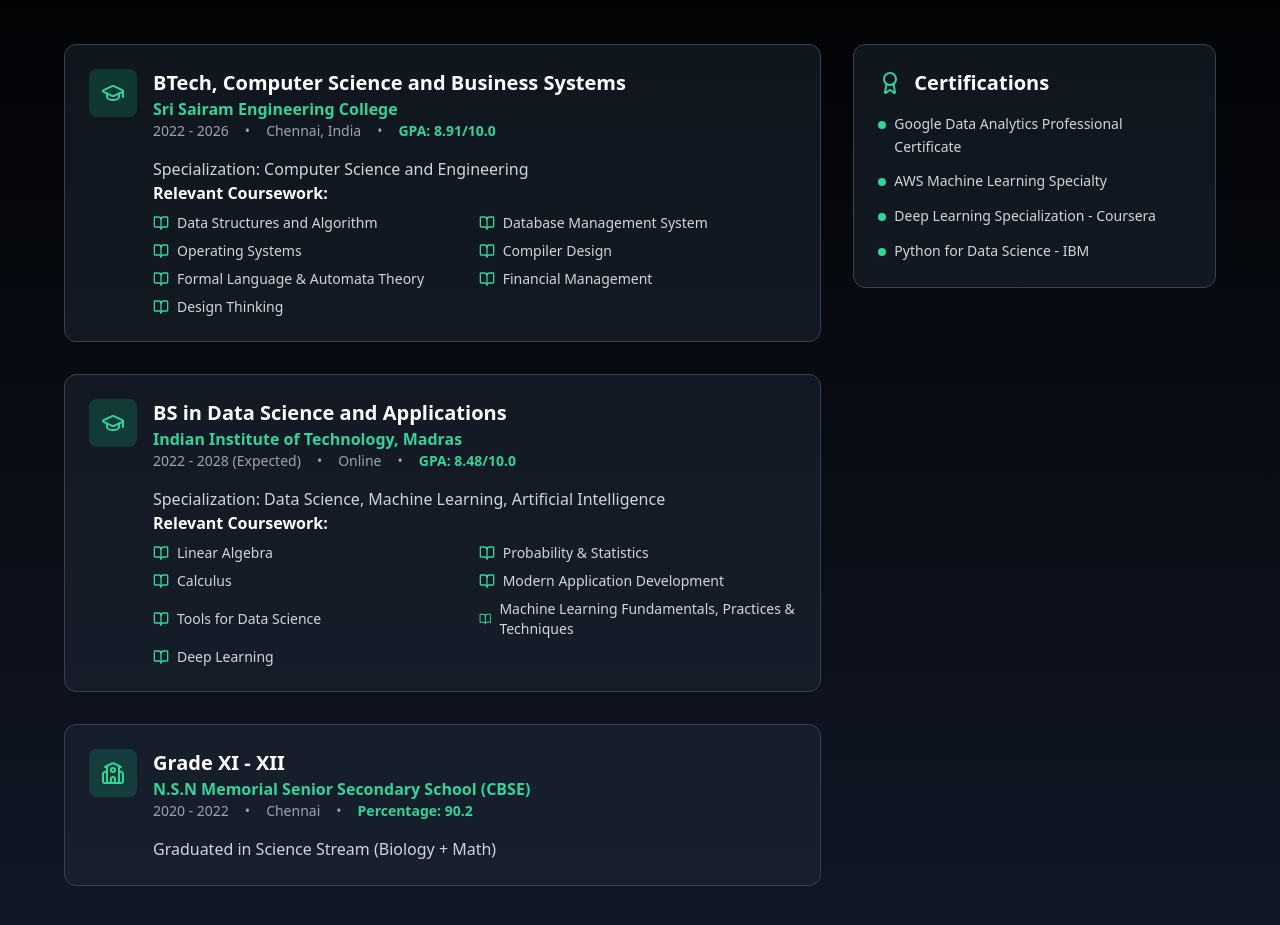
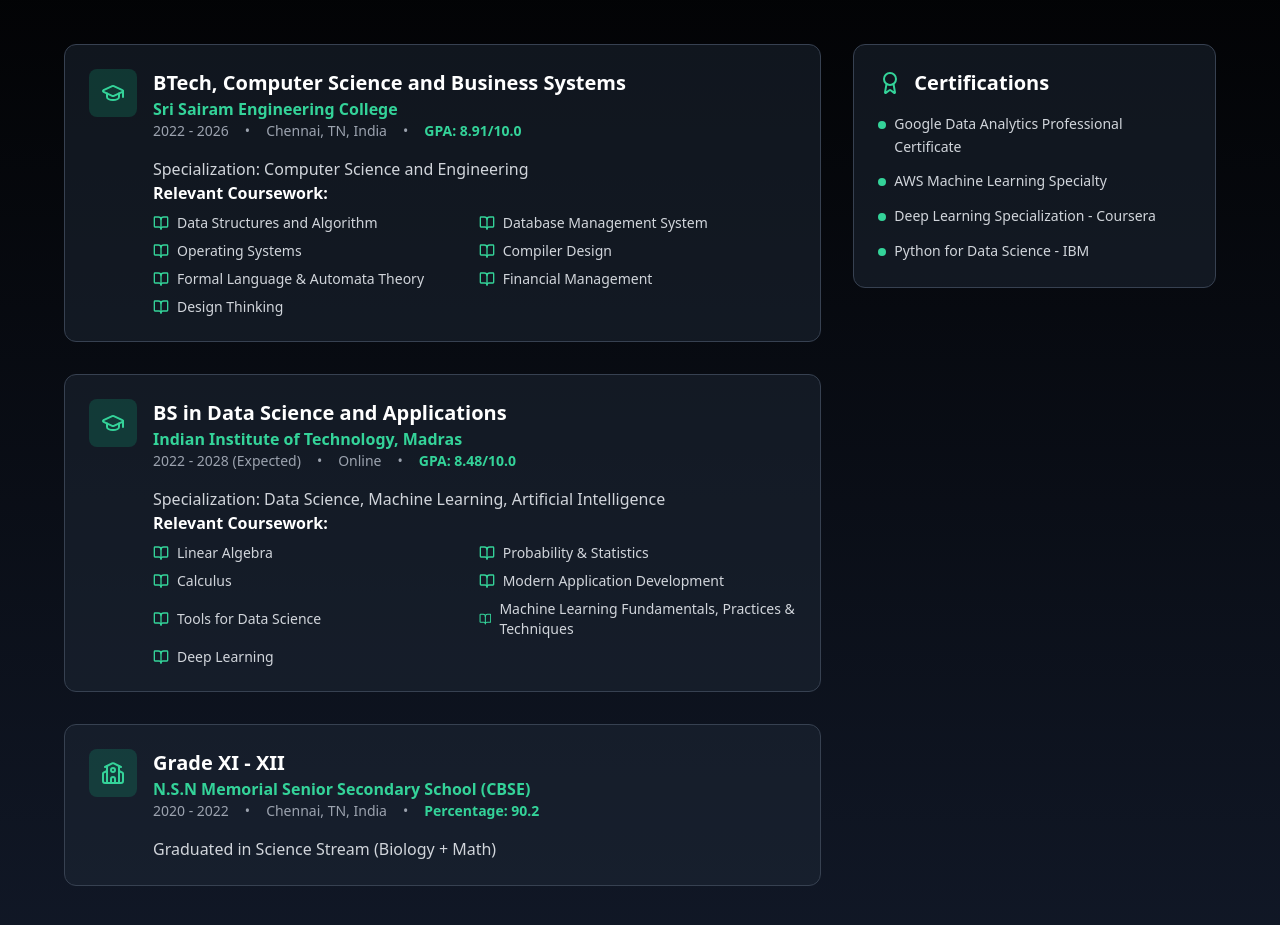
Before and after one commit to Janesh-e/portfolio-v1, a React (Vite) app: page / in a window 1280 px wide. Shown: the part 4480-5405 px from the top of the page. Built offline with nearby package versions, Linux system fonts and the light colour scheme.

Commit message:
Update Education.tsx

```diff
--- a/src/components/Education.tsx
+++ b/src/components/Education.tsx
@@ -21,7 +21,7 @@ const Education = () => {
       type: 'college',
       degree: "BTech, Computer Science and Business Systems",
       school: "Sri Sairam Engineering College",
-      location: "Chennai, India",
+      location: "Chennai, TN, India",
       duration: "2022 - 2026",
       gpa: "8.91/10.0",
       specialization: "Computer Science and Engineering",
@@ -57,11 +57,11 @@ const Education = () => {
       type: 'school',
       degree : "Grade XI - XII",
       school: "N.S.N Memorial Senior Secondary School (CBSE)",
-      location: "Chennai",
+      location: "Chennai, TN, India",
       duration: "2020 - 2022",
       percentage: "90.2",
       description: "Graduated in Science Stream (Biology + Math)",
-    }
+    },
   ];
 
   const certifications = [
```
